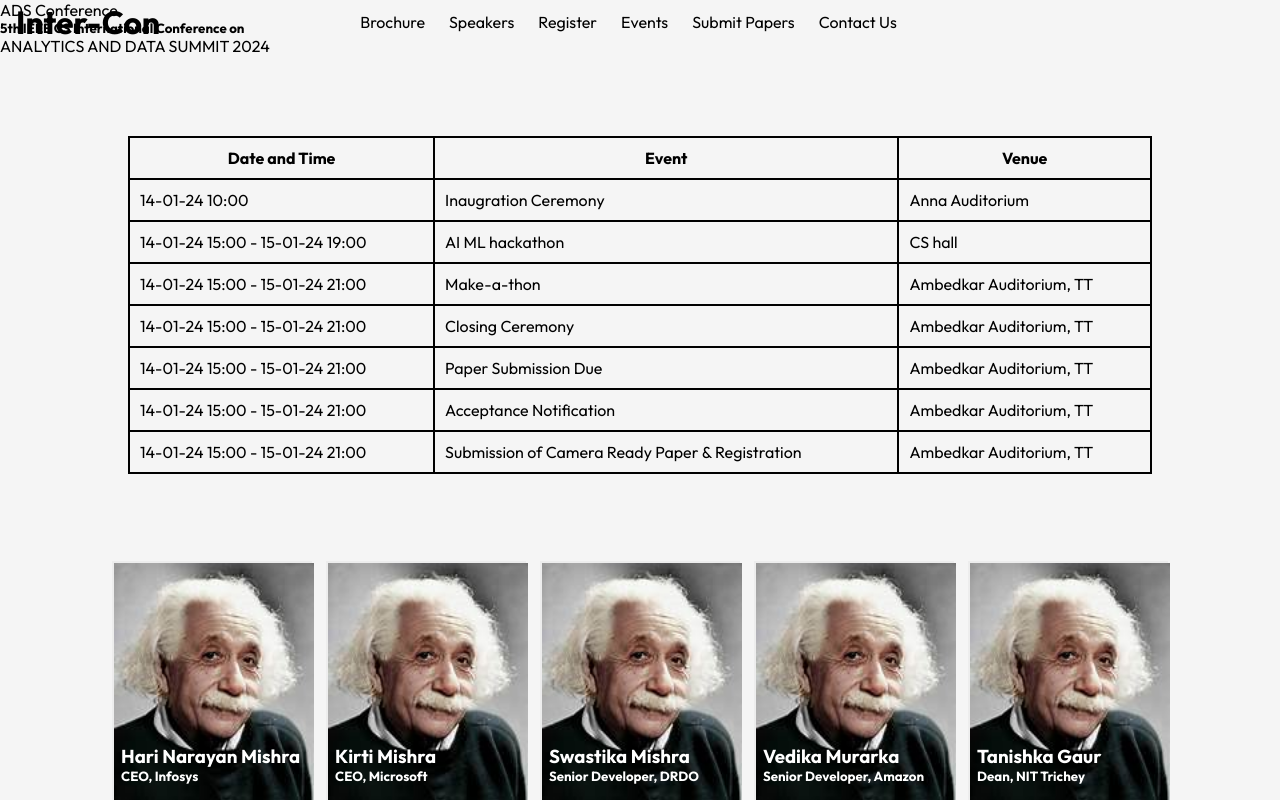
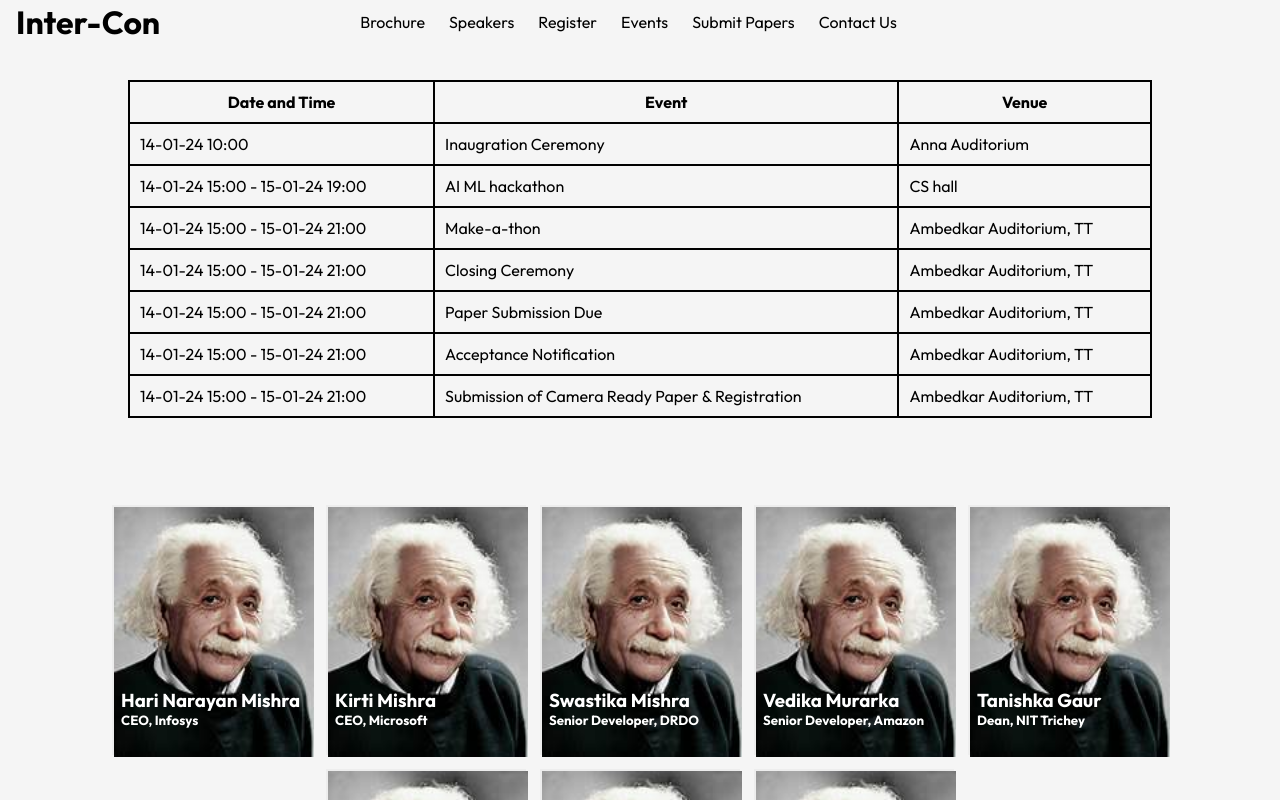
Before and after one commit to NehaSharma4122/International_Conference, a React (Vite) app: page / in a window 1280 px wide. Shown: the top 800 px of the page. Built offline with nearby package versions, Linux system fonts and the light colour scheme; the HTML template or start-up script is replaced by a standard one.

Commit message:
Swastika

```diff
--- a/src/App.jsx
+++ b/src/App.jsx
@@ -11,7 +11,6 @@ function App() {
           <Route path="/" element={<Dashboard />}></Route>
         </Routes>
     </BrowserRouter>
-
   );
 }
 
--- a/src/pages/Dashboard.css
+++ /dev/null
@@ -1,54 +0,0 @@
-@import url('https://fonts.googleapis.com/css2?family=Jersey+10&family=Jersey+15&family=Outfit:wght@100..900&display=swap');
-.Home{
-    width: 100%;
-    min-height: 100vh;
-    background: linear-gradient(rgba(8,0,58,0.7),rgba(8,0,58,0.7)),url('../../assets/ma.jpeg');
-    background-size: cover;
-    background-position: center;
-    color: #fff;
-    font-family: "Jersey 15", sans-serif;
-
-}
-.Home-heading{
-    position: absolute;
-    top: 100px;
-    left: 300px;
-}
-.Home-heading p{
-    font-family: "Jersey 15", sans-serif;
-    font-size: 120px;
-}
-.Home-text{
-    position: absolute;
-    top: 200px;
-    left: 100px;
-}
-.Home-text h5{
-    position: relative;
-    top:10px;
-    left:300px;
-    margin-top: 50px;
-    margin-bottom: -20px;
-    font-size: 25px;
-    color: tomato;
-}
-.Home-text p{
-    position: relative;
-    text-align: center;
-    top: 30px;
-    left: -50px;
-    font-size: 100px;
-    font-family: "Jersey 15", sans-serif;
-    animation: periodic-transition 5s infinite;
-}
-@keyframes periodic-transition {
-    0%{
-        transform: scale(1);
-    }
-    50%{
-        transform: scale(1.2);
-    }
-    100%{
-        transform: scale(1);
-    }
-}
--- a/src/pages/Dashboard.jsx
+++ b/src/pages/Dashboard.jsx
@@ -5,15 +5,6 @@ import Timeline from "../components/Timeline";
 const Dashboard = () => {
   return (
     <>
-      <div className="Home">
-        <div className="Home-heading">
-          <p>ADS Conference</p>
-        </div>
-        <div className="Home-text">
-          <h5>5th IEEE CS International Conference on</h5>
-          <p>ANALYTICS AND DATA SUMMIT 2024</p>
-        </div>
-      </div>
       <Timeline />
       <Organizers />
       <Footer />
```
